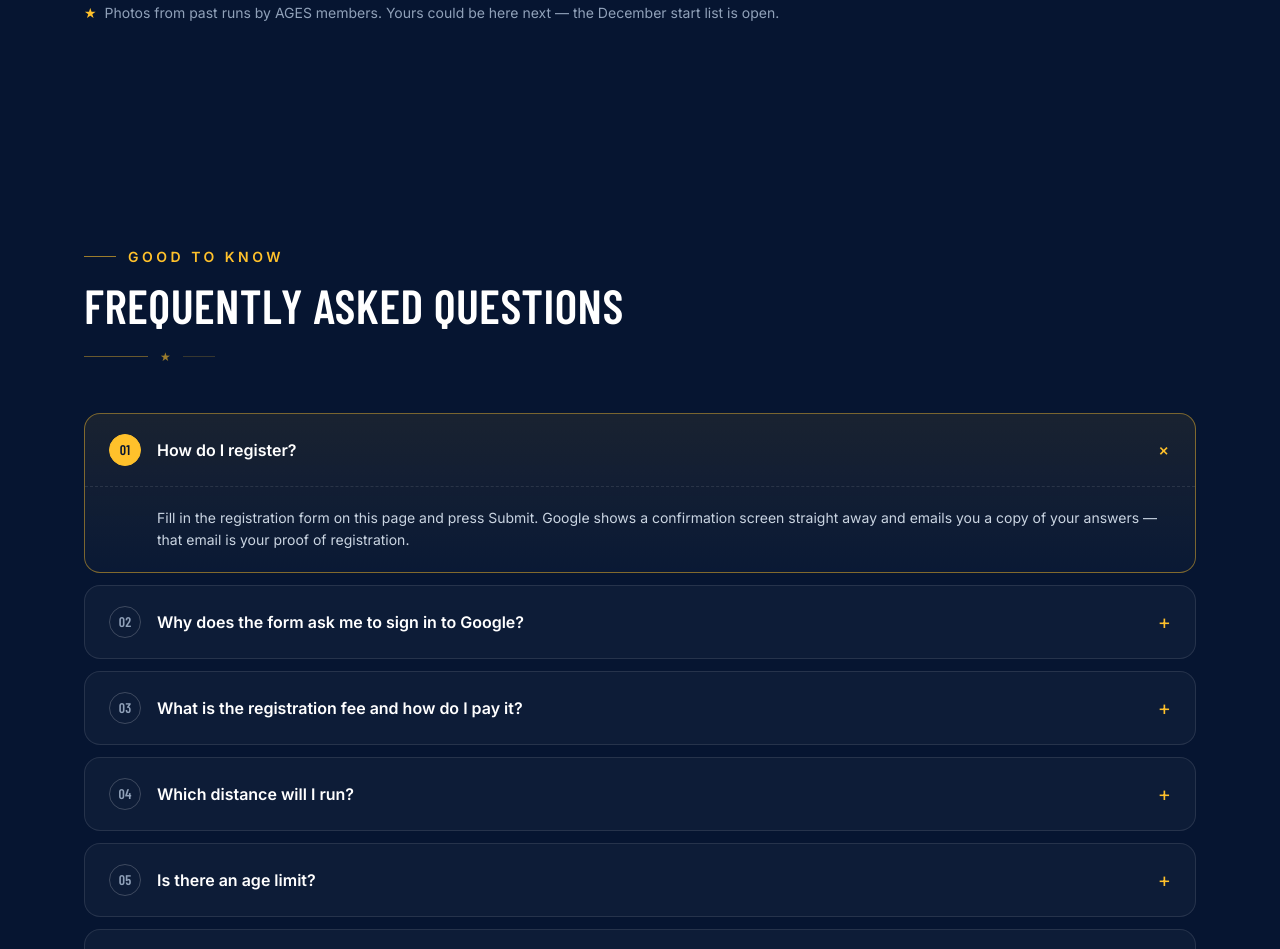
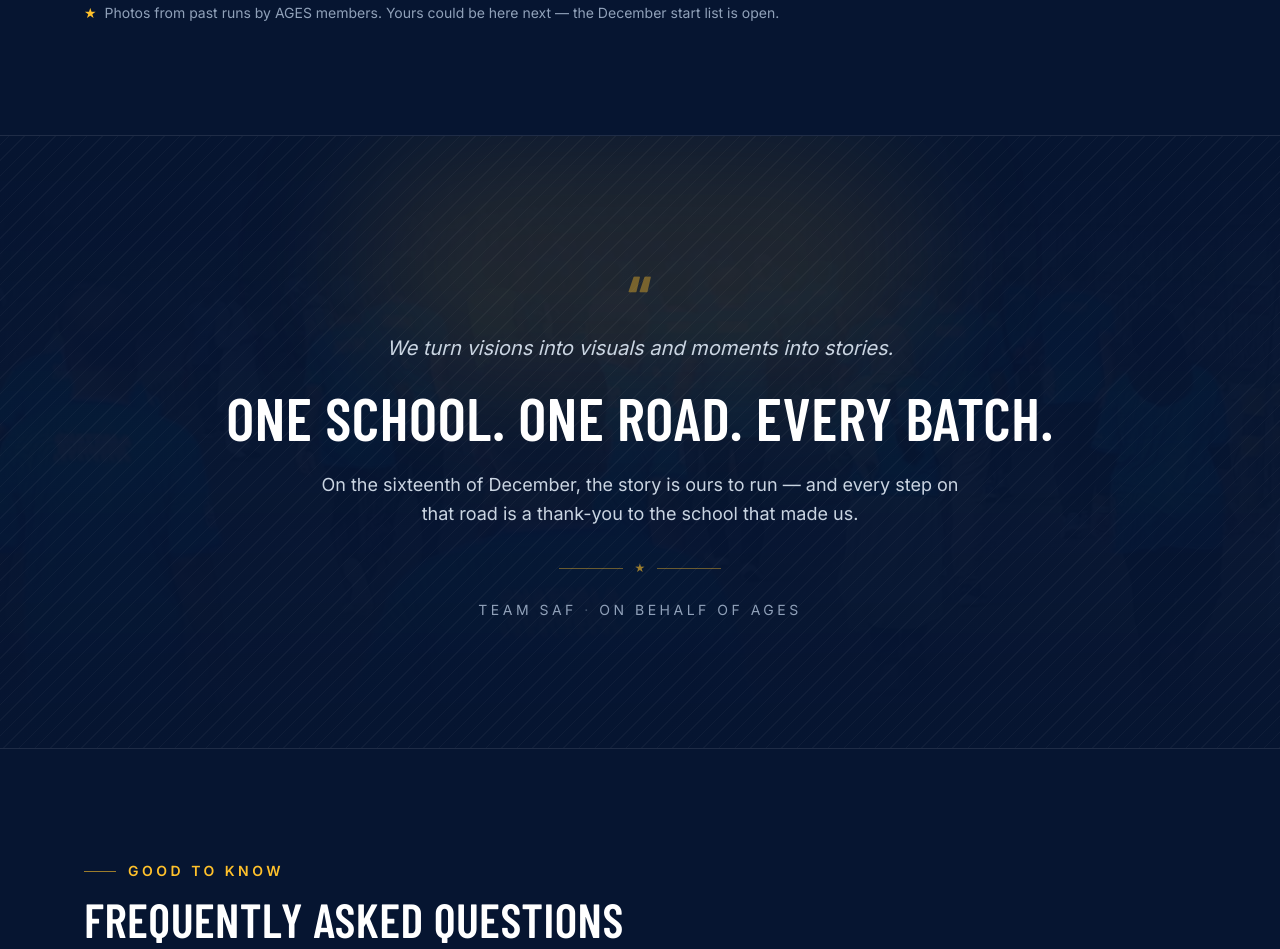
Before and after one commit to agesmarathon/agesmarathon.github.io, a React (Vite) app: page / in a window 1280 px wide. Shown: the part 8920-9869 px from the top of the page. Built offline with nearby package versions, Linux system fonts and the light colour scheme; a web font is replaced by a local one.

Commit message:
Join the three lines into one quote passage
Co-Authored-By: Claude Opus 5 <noreply@anthropic.com>

```diff
--- a/src/App.jsx
+++ b/src/App.jsx
@@ -7,6 +7,7 @@ import { Venue } from './components/Venue'
 import { Register } from './components/Register'
 import { Organizers } from './components/Organizers'
 import { Gallery } from './components/Gallery'
+import { QuoteBand } from './components/QuoteBand'
 import { Faq } from './components/Faq'
 import { Footer } from './components/Footer'
 import { event } from './data/event'
@@ -27,6 +28,7 @@ export default function App() {
         <Register />
         <Organizers />
         <Gallery />
+        <QuoteBand />
         <Faq />
       </main>
       <Footer />
--- /dev/null
+++ b/src/components/QuoteBand.jsx
@@ -0,0 +1,50 @@
+import { event } from '../data/event'
+import { asset } from '../lib/asset'
+import { useReveal } from '../lib/useReveal'
+
+// A quiet full-width moment between the gallery and the FAQ.
+export function QuoteBand() {
+  const ref = useReveal()
+
+  return (
+    <section className="relative overflow-hidden border-y border-white/10">
+      <img
+        src={asset('images/run.jpg')}
+        alt=""
+        aria-hidden="true"
+        className="absolute inset-0 h-full w-full object-cover opacity-20"
+      />
+      <div className="absolute inset-0 bg-gradient-to-b from-navy-950 via-navy-950/85 to-navy-950" />
+      <div className="stripes absolute inset-0" />
+      <div className="absolute left-1/2 top-0 h-64 w-[36rem] -translate-x-1/2 rounded-full bg-gold-500/10 blur-3xl" />
+
+      <div ref={ref} className="reveal relative mx-auto max-w-4xl px-5 py-24 text-center sm:py-32">
+        <span className="display block text-7xl leading-none text-gold-500/40" aria-hidden="true">
+          &ldquo;
+        </span>
+
+        <blockquote>
+          <p className="text-lg italic leading-relaxed text-slate-300 sm:text-xl">{event.quote.lead}</p>
+
+          <p className="display mt-6 text-4xl leading-[1.1] text-white sm:text-6xl">{event.quote.text}</p>
+
+          <p className="mx-auto mt-6 max-w-2xl text-base leading-relaxed text-slate-300 sm:text-lg">
+            {event.quote.closer}
+          </p>
+        </blockquote>
+
+        <div className="mx-auto mt-8 flex max-w-max items-center gap-3 text-gold-500/60">
+          <span className="h-px w-16 bg-gold-500/40" />
+          <span className="text-xs">★</span>
+          <span className="h-px w-16 bg-gold-500/40" />
+        </div>
+
+        <figcaption className="mt-6 text-sm uppercase tracking-[0.25em] text-slate-400">
+          {event.quote.author}
+          <span className="text-slate-600"> · </span>
+          {event.quote.authorNote}
+        </figcaption>
+      </div>
+    </section>
+  )
+}
--- a/src/data/event.js
+++ b/src/data/event.js
@@ -17,6 +17,7 @@ export const event = {
   venueAddress: 'Halishahar Housing Estate, Chattogram, Bangladesh',
   mapsUrl: 'https://maps.google.com/?q=Garib-E-Newaz+High+School+Halishahar+Housing+Estate+Chattogram',
   organizer: 'Team SAF',
+  organizerTagline: 'We turn visions into visuals and moments into stories.',
   organizerFor: 'Association of GNHS Ex-Students (AGES)',
   organizerForLong:
     'the official alumni organization of Garib-E-Newaz High School, Halishahar Housing Estate, Chattogram',
@@ -25,6 +26,17 @@ export const event = {
   facebook: 'https://facebook.com/',
   registrationCloses: '10 December 2026',
   founded: '30 September 2023',
+
+  // The passage shown in the quote band between the gallery and the FAQ.
+  // `text` is set large; lead and closer frame it in smaller type.
+  quote: {
+    lead: 'We turn visions into visuals and moments into stories.',
+    text: 'One school. One road. Every batch.',
+    closer:
+      'On the sixteenth of December, the story is ours to run — and every step on that road is a thank-you to the school that made us.',
+    author: 'Team SAF',
+    authorNote: 'on behalf of AGES',
+  },
 
   // Google Form used for registration. Paste the "viewform" link here;
   // the site builds the embed version from it automatically.
```
